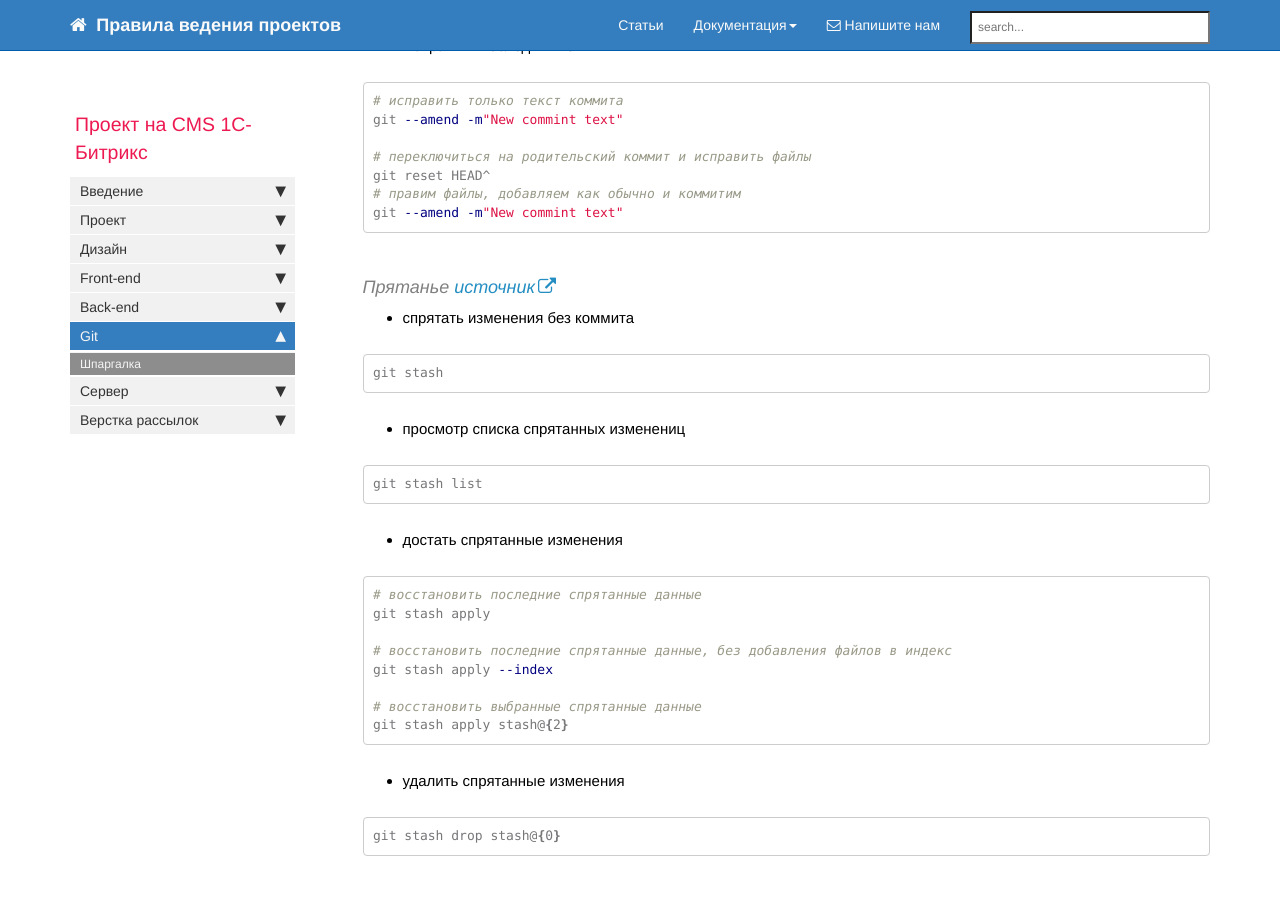
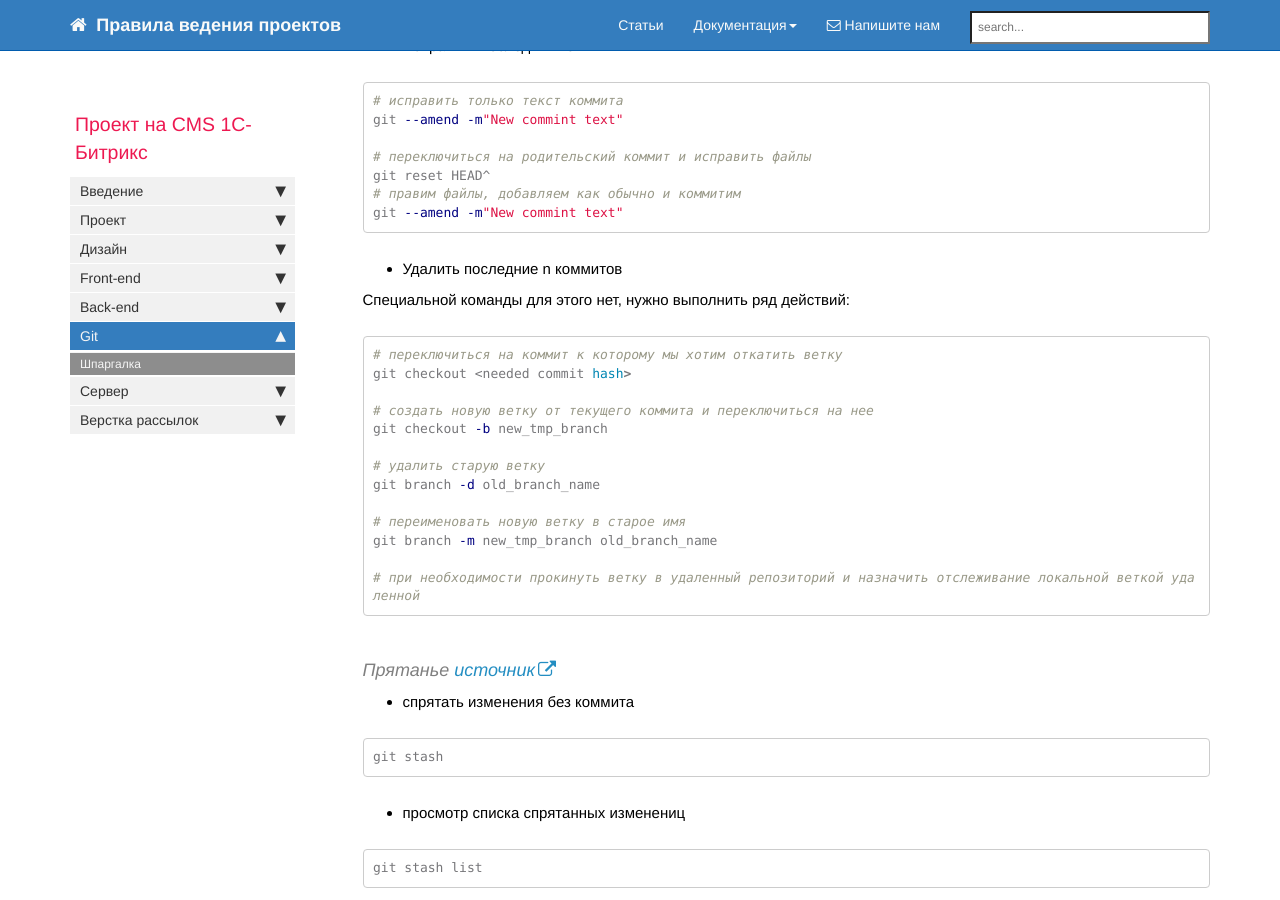
Before and after one commit to gdecider/gdecider.github.io, a Jekyll site: the page built from pages/bx/bx_git-shpora.md, in a window 1280 px wide and 900 px high, scrolled down 3859 px. Built offline with Jekyll 4.4.1, drawn with Linux system fonts in a browser that asks for light colours; nearby versions of some CDN libraries; comment, search, counter and statistics services are not loaded.

Commit message:
Update bx_git-shpora.md

````diff
--- a/pages/bx/bx_git-shpora.md
+++ b/pages/bx/bx_git-shpora.md
@@ -180,6 +180,26 @@ git --amend -m"New commint text"
 git reset HEAD^
 # правим файлы, добавляем как обычно и коммитим
 git --amend -m"New commint text"
+```
+
+* Удалить последние n коммитов
+
+Специальной команды для этого нет, нужно выполнить ряд действий:
+
+```bash
+# переключиться на коммит к которому мы хотим откатить ветку
+git checkout <needed commit hash>
+
+# создать новую ветку от текущего коммита и переключиться на нее
+git checkout -b new_tmp_branch
+
+# удалить старую ветку
+git branch -d old_branch_name
+
+# переименовать новую ветку в старое имя
+git branch -m new_tmp_branch old_branch_name
+
+# при необходимости прокинуть ветку в удаленный репозиторий и назначить отслеживание локальной веткой удаленной
 ```
 
 #### Прятанье [источник](https://git-scm.com/book/ru/v1/%D0%98%D0%BD%D1%81%D1%82%D1%80%D1%83%D0%BC%D0%B5%D0%BD%D1%82%D1%8B-Git-%D0%9F%D1%80%D1%8F%D1%82%D0%B0%D0%BD%D1%8C%D0%B5)
````
